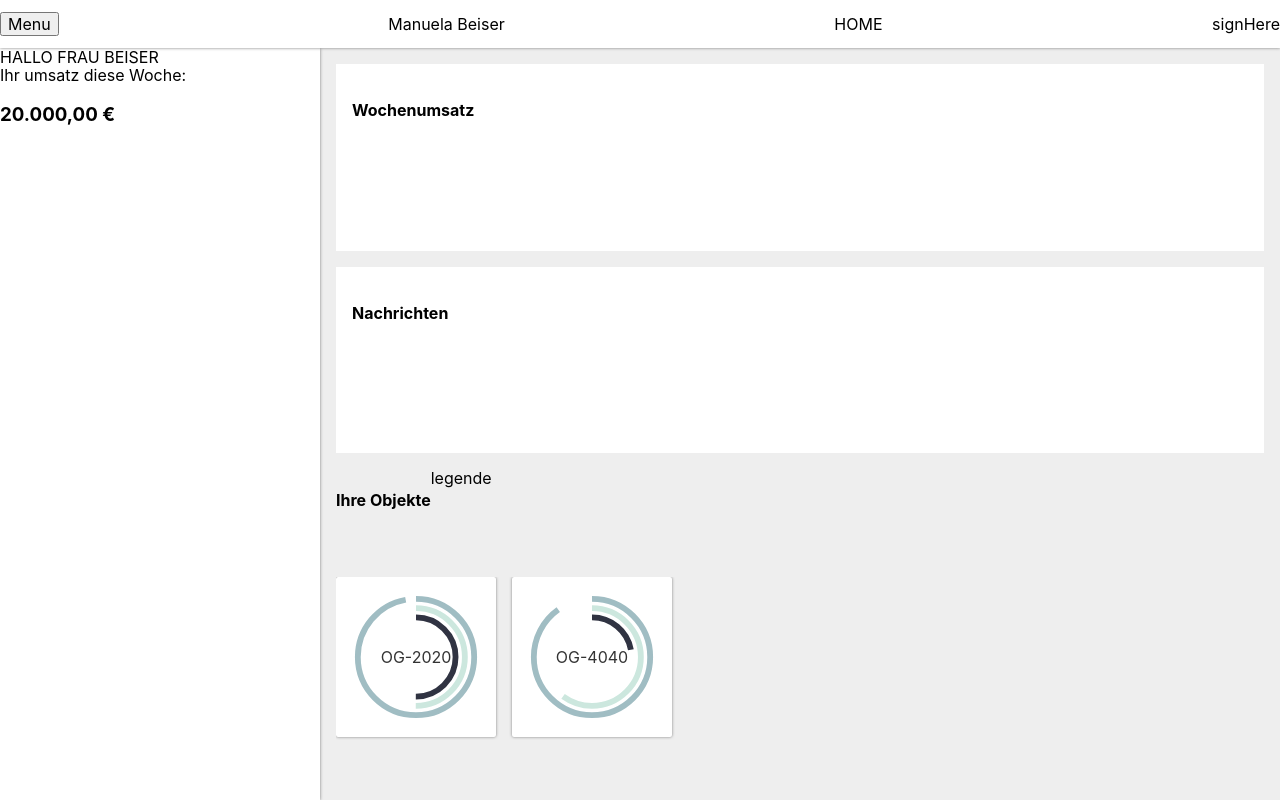
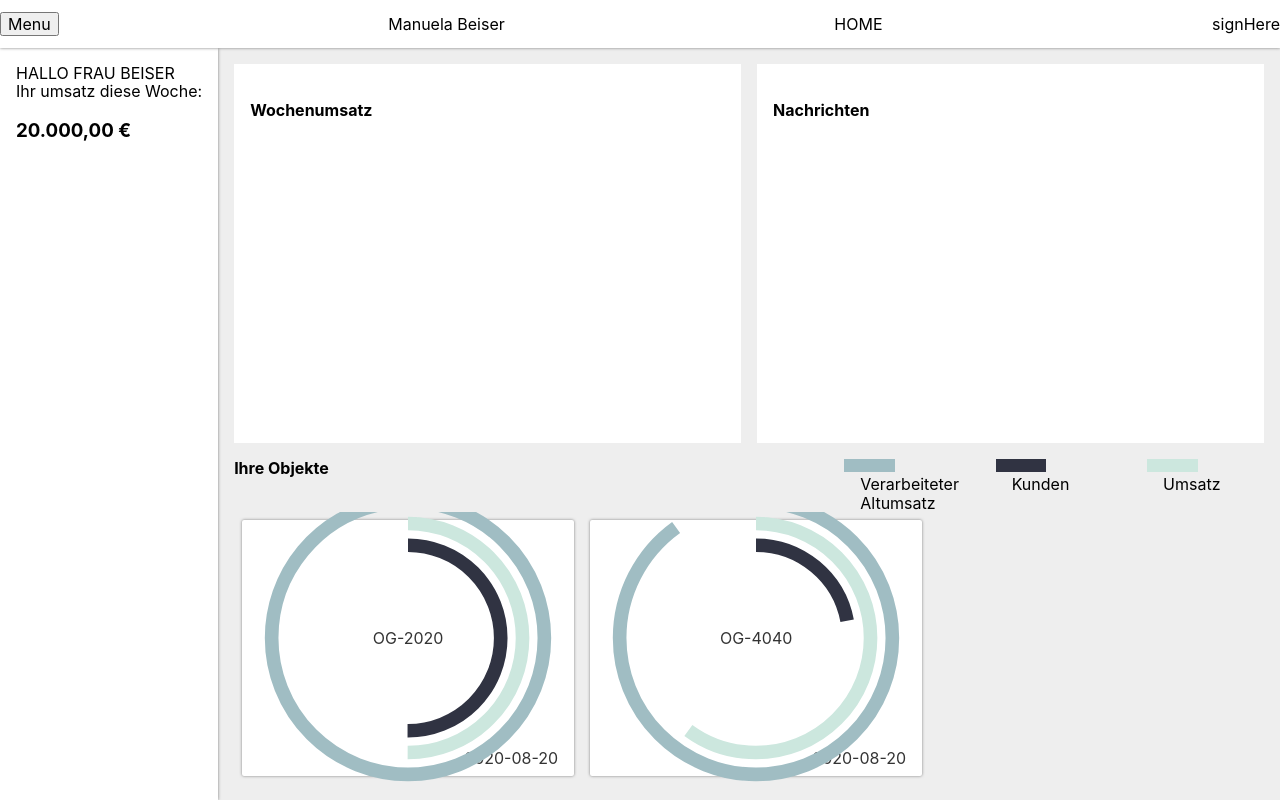
Before and after one commit to gitbreaker222/dashboard-syndikat-test, a React (Create React App) app: page / in a window 1280 px wide. Built offline with nearby package versions, Linux system fonts and the light colour scheme.

Commit message:
layouts dashboard into grid

```diff
--- a/src/pages/Dashboard.css
+++ b/src/pages/Dashboard.css
@@ -3,16 +3,18 @@
   height: 100%;
   width: 100%;
   display: grid;
-  grid-template-columns: minmax(10rem, 20rem) 1fr;
+  grid-template-columns: minmax(10rem, auto) 1fr;
 }
 
 .Dashboard aside {
   box-shadow: 0 0 3px var(--color-c2);
   z-index: 1;
+  padding: 1rem;
 }
 
 .Dashboard main {
   display: grid;
+  grid-template: 1fr auto / 1fr 1fr;
   grid-gap: 1rem;
   background: var(--color-c4);
   padding: 1rem;
@@ -26,23 +28,57 @@
 .Dashboard .objects-box {
   display: flex;
   flex-wrap: wrap;
+  grid-column: 1 / -1;
+  align-content: center;
+  max-width: 100%;
 }
+.Dashboard .objects-box h4 {
+  flex: 1;
+  margin-top: 0;
+}
+  .objects-box .legend {
+    display: grid;
+    grid-template-columns: repeat(3, 10ch);
+    grid-gap: 5ch;
+    margin-top: 1em;
+  }
+  .objects-box .legend > *:before {
+    content: '';
+    position: absolute;
+    width: 5ch;
+    height: .8em;
+    transform: translate(-1em, -1em);
+  }
+  .objects-box .legend > *:nth-child(1):before {
+    background: var(--color-a2);
+  }
+  .objects-box .legend > *:nth-child(2):before {
+    background: var(--color-a1);
+  }
+  .objects-box .legend > *:nth-child(3):before {
+    background: var(--color-a3);
+  }
 .Dashboard .object-list {
   flex: 1 0 100%;
   display: flex;
   overflow: auto;
+  padding: .5rem;
 }
 .Dashboard .object-list button {
-  width: 10rem;
-  height: 10rem;
+  min-width: 16rem;
+  height: 16rem;
   margin-right: 1rem;
   background: var(--color-bg-normal);
   box-shadow: 0 0 3px var(--color-c2);
   display: grid;
   place-items: center;
 }
+.Dashboard .object-list svg,
 .Dashboard .object-list .object-name {
-  position: absolute;
+  grid-area: 1 / 1 / -1 / -1;
+}
+.Dashboard .object-list .date {
+  place-self: end;
 }
 
 .Dashboard main.--isDetailsOpen {
--- a/src/pages/Dashboard.js
+++ b/src/pages/Dashboard.js
@@ -110,8 +110,10 @@ export function Dashboard() {
 
         <div className="objects-box">
           <h4>Ihre Objekte</h4>
-          <div class="legend">
-            legende
+          <div className="legend">
+            <div>Verarbeiteter Altumsatz</div>
+            <div>Kunden</div>
+            <div>Umsatz</div>
           </div>
           <div className="object-list">
             {data && data.objects && data.objects.map(_object => (
@@ -128,6 +130,9 @@ export function Dashboard() {
                 <div className="object-name">
                   {_object.name}
                 </div>
+                <span className="date">
+                  {_object.date_until}
+                </span>
               </button>
             ))}
           </div>
```
